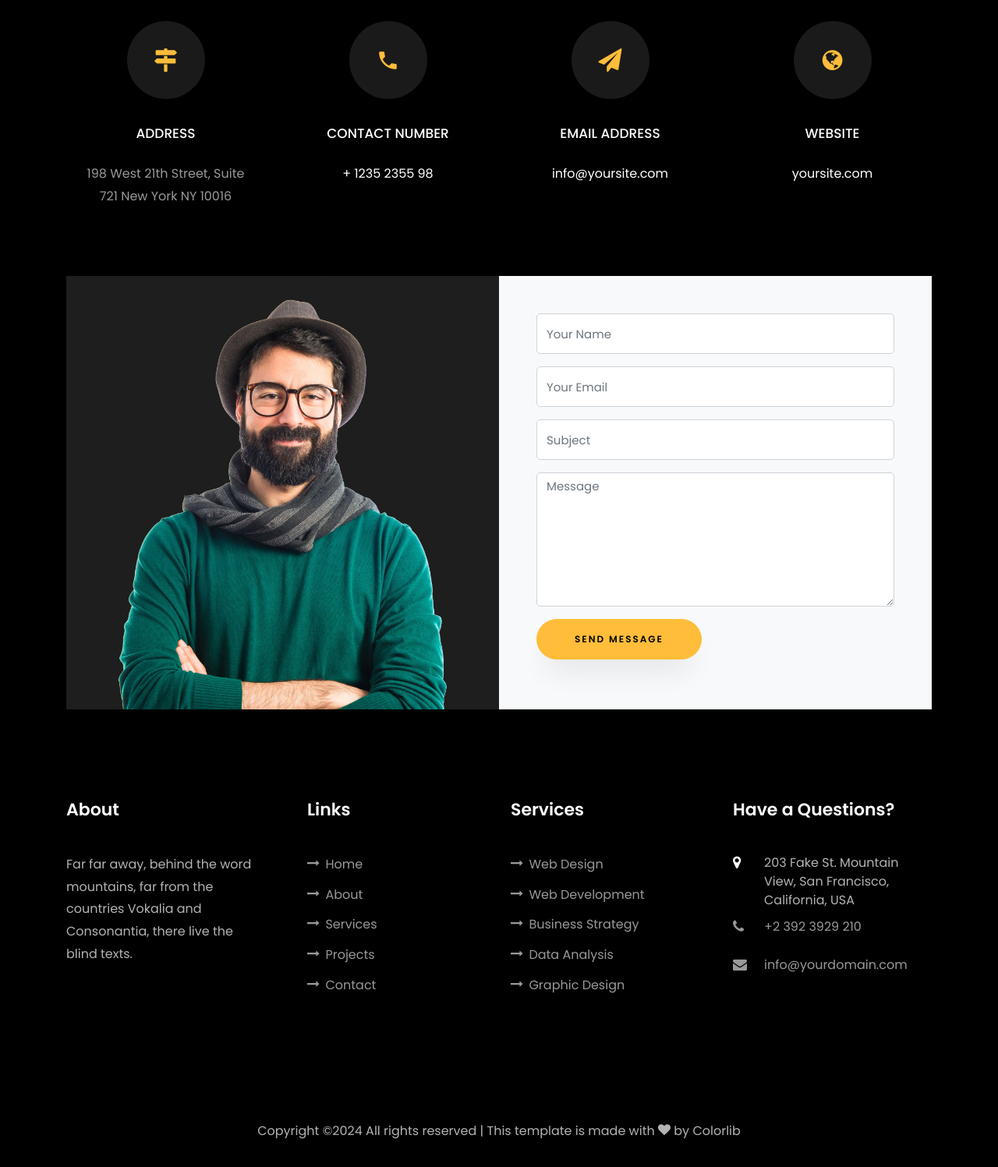
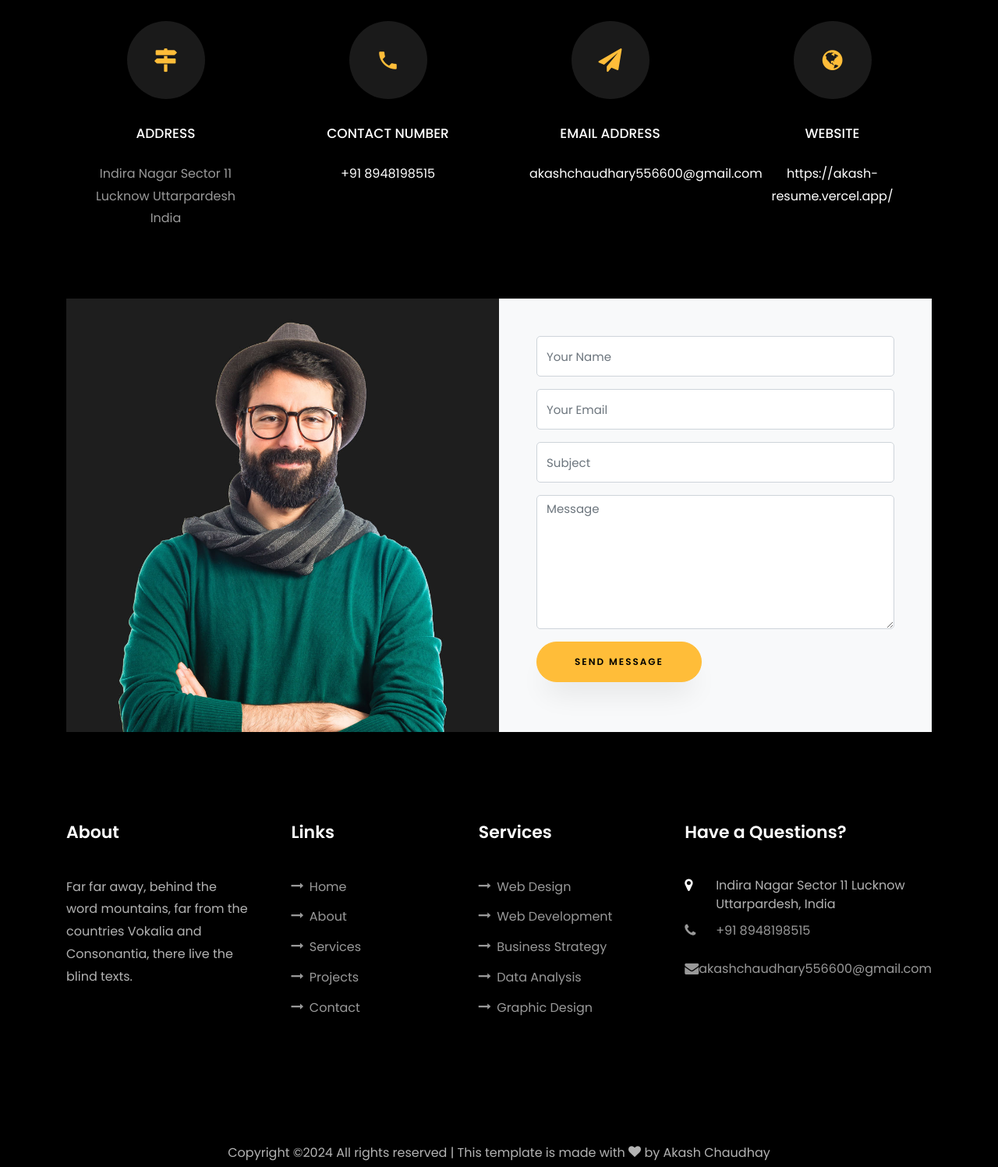
Before and after one commit to ak9838182955/akash_resume, a plain HTML site: page index.html in a window 1280 px wide. Shown: the part 6493-7990 px from the top of the page at 78% size. Drawn offline with Linux system fonts and the light colour scheme; files whose address does not match are found by name.

Commit message:
Initial commit

```diff
--- a/index.html
+++ b/index.html
@@ -545,7 +545,7 @@
           <div class="col-md d-flex justify-content-center counter-wrap ftco-animate">
             <div class="block-18">
               <div class="text">
-                <strong class="number" data-number="100">0</strong>
+                <strong class="number" data-number="100">5</strong>
                 <span>Awards</span>
               </div>
             </div>
@@ -553,7 +553,7 @@
           <div class="col-md d-flex justify-content-center counter-wrap ftco-animate">
             <div class="block-18">
               <div class="text">
-                <strong class="number" data-number="1200">0</strong>
+                <strong class="number" data-number="1200">9</strong>
                 <span>Complete Projects</span>
               </div>
             </div>
@@ -607,7 +607,7 @@
           			<span class="icon-map-signs"></span>
           		</div>
           		<h3 class="mb-4">Address</h3>
-	            <p>198 West 21th Street, Suite 721 New York NY 10016</p>
+	            <p>Indira Nagar Sector 11 Lucknow Uttarpardesh India</p>
 	          </div>
           </div>
           <div class="col-md-6 col-lg-3 d-flex ftco-animate">
@@ -616,7 +616,7 @@
           			<span class="icon-phone2"></span>
           		</div>
           		<h3 class="mb-4">Contact Number</h3>
-	            <p><a href="tel://1234567920">+ 1235 2355 98</a></p>
+	            <p><a href="tel://1234567920">+91 8948198515</a></p>
 	          </div>
           </div>
           <div class="col-md-6 col-lg-3 d-flex ftco-animate">
@@ -625,7 +625,7 @@
           			<span class="icon-paper-plane"></span>
           		</div>
           		<h3 class="mb-4">Email Address</h3>
-	            <p><a href="mailto:info@yoursite.com">info@yoursite.com</a></p>
+	            <p><a href="mailto:info@yoursite.com">akashchaudhary556600@gmail.com</a></p>
 	          </div>
           </div>
           <div class="col-md-6 col-lg-3 d-flex ftco-animate">
@@ -634,7 +634,7 @@
           			<span class="icon-globe"></span>
           		</div>
           		<h3 class="mb-4">Website</h3>
-	            <p><a href="#">yoursite.com</a></p>
+	            <p><a href="#">https://akash-resume.vercel.app/</a></p>
 	          </div>
           </div>
         </div>
@@ -712,9 +712,9 @@
             	<h2 class="ftco-heading-2">Have a Questions?</h2>
             	<div class="block-23 mb-3">
 	              <ul>
-	                <li><span class="icon icon-map-marker"></span><span class="text">203 Fake St. Mountain View, San Francisco, California, USA</span></li>
-	                <li><a href="#"><span class="icon icon-phone"></span><span class="text">+2 392 3929 210</span></a></li>
-	                <li><a href="#"><span class="icon icon-envelope"></span><span class="text">info@yourdomain.com</span></a></li>
+	                <li><span class="icon icon-map-marker"></span><span class="text">Indira Nagar Sector 11 Lucknow Uttarpardesh, India</span></li>
+	                <li><a href="#"><span class="icon icon-phone"></span><span class="text">+91 8948198515</span></a></li>
+	                <li><a href="#"><span class="icon icon-envelope"></span><span class="text">akashchaudhary556600@gmail.com</span></a></li>
 	              </ul>
 	            </div>
             </div>
@@ -724,7 +724,7 @@
           <div class="col-md-12 text-center">
 
             <p><!-- Link back to Colorlib can't be removed. Template is licensed under CC BY 3.0. -->
-  Copyright &copy;<script>document.write(new Date().getFullYear());</script> All rights reserved | This template is made with <i class="icon-heart color-danger" aria-hidden="true"></i> by <a href="https://colorlib.com" target="_blank">Colorlib</a>
+  Copyright &copy;<script>document.write(new Date().getFullYear());</script> All rights reserved | This template is made with <i class="icon-heart color-danger" aria-hidden="true"></i> by Akash Chaudhay
   <!-- Link back to Colorlib can't be removed. Template is licensed under CC BY 3.0. --></p>
           </div>
         </div>
```
